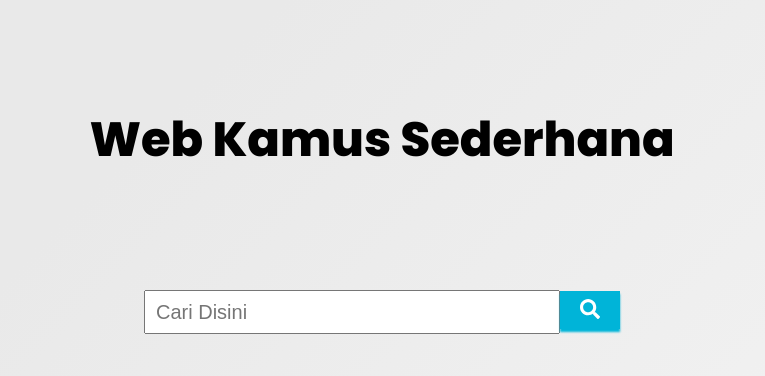
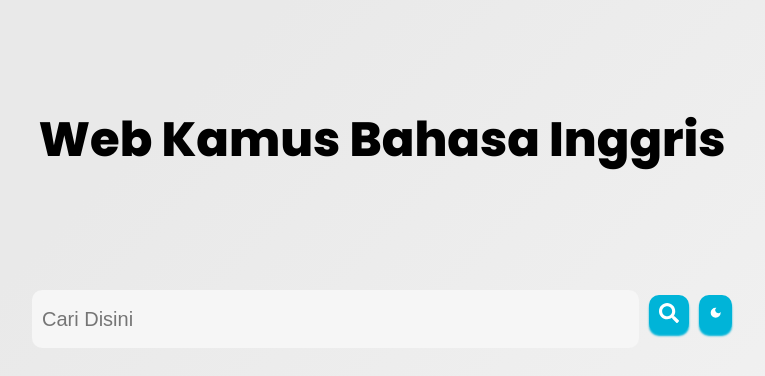
Before and after one commit to AlpianPPLG/Dictionary-React-JS, a React (Create React App) app: page / in a window 1280 px wide. Shown: the top 376 px of the page, without its empty margins (258-1023 px from the left). Built offline with nearby package versions, Linux system fonts and the light colour scheme.

Commit message:
New Changes

```diff
--- a/public/index.html
+++ b/public/index.html
@@ -24,7 +24,7 @@
       work correctly both with client-side routing and a non-root public URL.
       Learn how to configure a non-root public URL by running `npm run build`.
     -->
-    <title>React App</title>
+    <title>Dictionary-App</title>
   </head>
   <body>
     <noscript>You need to enable JavaScript to run this app.</noscript>
--- a/src/App.css
+++ b/src/App.css
@@ -10,6 +10,13 @@
   background-color: #f6f6f6;
   background-image: linear-gradient(315deg, #f6f6f6 0%, #e9e9e9 74%);
   font-family: "Poppins", sans-serif;
+  transition: background-color 0.3s ease;
+}
+
+.dark-mode {
+  background-color: #121212;
+  background-image: linear-gradient(315deg, #121212 0%, #1d1d1d 74%);
+  color: #fff;
 }
 
 h1 {
@@ -17,6 +24,11 @@ h1 {
   font-size: 3em;
   color: #000;
   padding: 1.5em;
+  transition: color 0.3s ease;
+}
+
+.dark-mode h1 {
+  color: #fff;
 }
 
 h2 {
@@ -30,31 +42,70 @@ h4 {
 }
 
 input {
-  width: 400px;
+  width: 100%;
   height: 38px;
   font-size: 20px;
   padding-left: 10px;
 }
 
+.searchBox {
+  display: flex;
+  align-items: center;
+  gap: 10px;
+}
+
+.searchBox > button:hover {
+  background-color: #4db33d;
+  color: white;
+  cursor: pointer;
+  transition: background-color 0.3s ease;
+}
+
+.searchBox > input {
+  background-color: #f6f6f6;
+  border: none;
+  border-radius: 10px;
+  padding: 10px;
+  font-size: 20px;
+  width: 100%;
+}
+
 .searchBox > button {
   background-color: #00b4d8;
   height: 38px;
-  width: 60px;
   border: none;
   color: white;
   box-shadow: 0px 3px 2px #00b4d8;
   cursor: pointer;
-  padding: 0 10px; /* Menambahkan jarak kiri dan kanan sebesar 10px */
+  padding: 0 10px;
   gap: 4px;
+  border-radius: 10px;
 }
 
 .showResults {
-  width: 500px;
+  width: 100%;
   padding: 20px;
 }
 
-.showResults > h2 > button {
-  background: none;
-  border: none;
-  cursor: pointer;
+@media (min-width: 768px) {
+  .searchBox {
+    width: 500px;
+    margin-bottom: 0;
+  }
+
+  .showResults {
+    width: 500px;
+  }
 }
+
+@media (min-width: 1024px) {
+  .searchBox {
+    width: 700px;
+    margin-bottom: 0;
+  }
+
+  .showResults {
+    width: 100%;
+    max-width: 700px;
+  }
+}
--- a/src/App.js
+++ b/src/App.js
@@ -1,14 +1,21 @@
-import { React, useState } from "react";
+import { React, useState, useEffect } from "react";
 import Axios from "axios";
 import "./App.css";
 import { FaSearch } from "react-icons/fa";
 import { FcSpeaker } from "react-icons/fc";
+import { MdDarkMode } from "react-icons/md";
 
 function App() {
   // Setting up the initial states using react hook 'useState'
 
   const [data, setData] = useState("");
   const [searchWord, setSearchWord] = useState("");
+  const [isDarkMode, setIsDarkMode] = useState(false);
+  const [showAlert, setShowAlert] = useState(false);
+
+  const handleToggleDarkMode = () => {
+    setIsDarkMode(prevMode => !prevMode);
+  };
 
   // Function to fetch information on button
   // click, and set the data accordingly
@@ -18,9 +25,14 @@ function App() {
         `https://api.dictionaryapi.dev/api/v2/entries/en_US/${searchWord}`
       ).then((response) => {
         setData(response.data[0]);
+        setShowAlert(false);
+      }).catch((error) => {
+        if (error.response && error.response.status === 404) {
+          setShowAlert(true);
+        }
       });
     } else {
-      alert("Mohon isi kata yang ingin dicari");
+      setShowAlert(true);
     }
   }
 
@@ -31,9 +43,26 @@ function App() {
     audio.play();
   }
 
+  // Function to handle key press
+  function handleKeyPress(event) {
+    if (event.key === "Enter") {
+      getMeaning();
+    }
+  }
+
+  useEffect(() => {
+    // Add event listener for key press
+    document.addEventListener("keypress", handleKeyPress);
+
+    // Clean up event listener on unmount
+    return () => {
+      document.removeEventListener("keypress", handleKeyPress);
+    };
+  }, []);
+
   return (
-    <div className="App">
-      <h1>Web Kamus Sederhana</h1>
+    <div className={isDarkMode ? "App dark-mode" : "App"}>
+      <h1  onClick={() => {window.location.reload();}} >Web Kamus Bahasa Inggris</h1>
       <div className="searchBox">
         <input
           type="text"
@@ -42,6 +71,7 @@ function App() {
           onChange={(e) => {
             setSearchWord(e.target.value);
           }}
+          onKeyPress={handleKeyPress}
         />
         <button
           onClick={() => {
@@ -50,7 +80,14 @@ function App() {
         >
           <FaSearch size="20px" />
         </button>
+        <button
+          onClick={handleToggleDarkMode}
+          className="toggle-theme-btn"
+        >
+          {isDarkMode ? <MdDarkMode /> : <MdDarkMode />}
+        </button>
       </div>
+      {showAlert && <p style={{ color: "red" }}>Mohon isi kata yang ingin dicari</p>}
       {data && (
         <div className="showResults">
           <h2>
```
